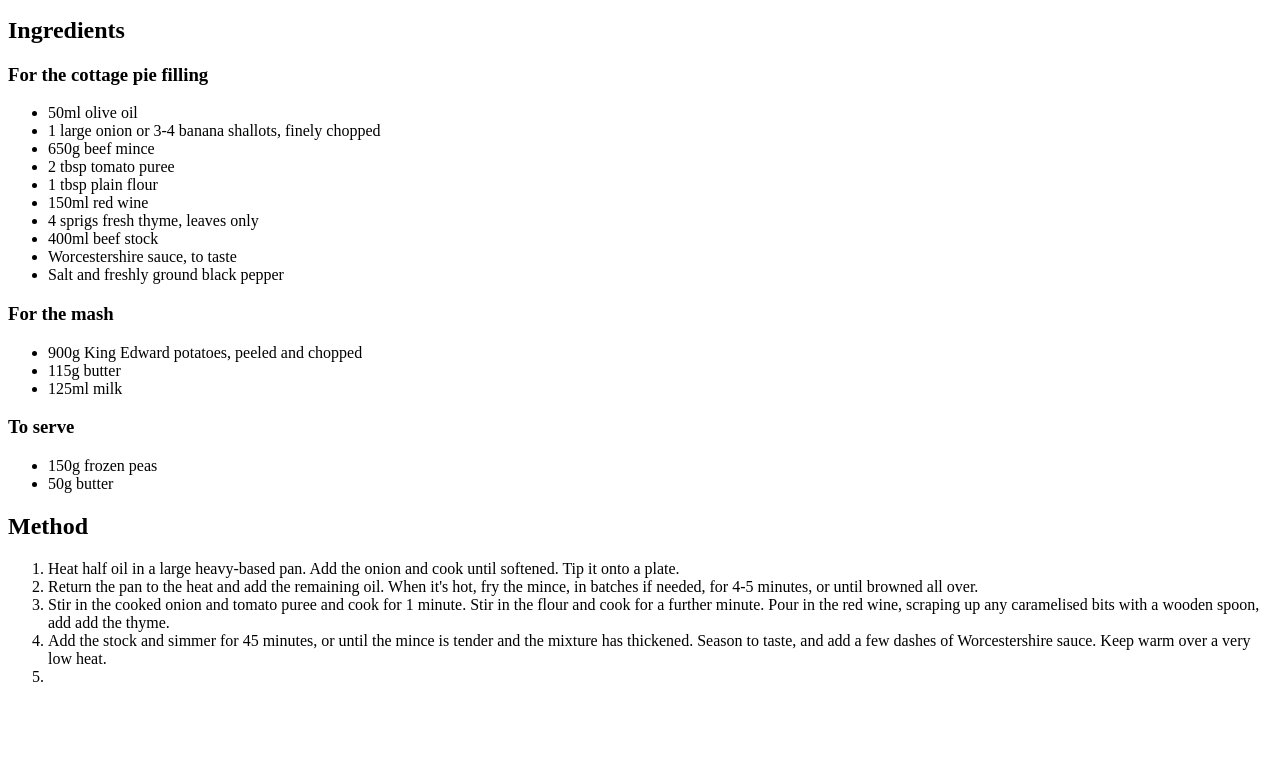
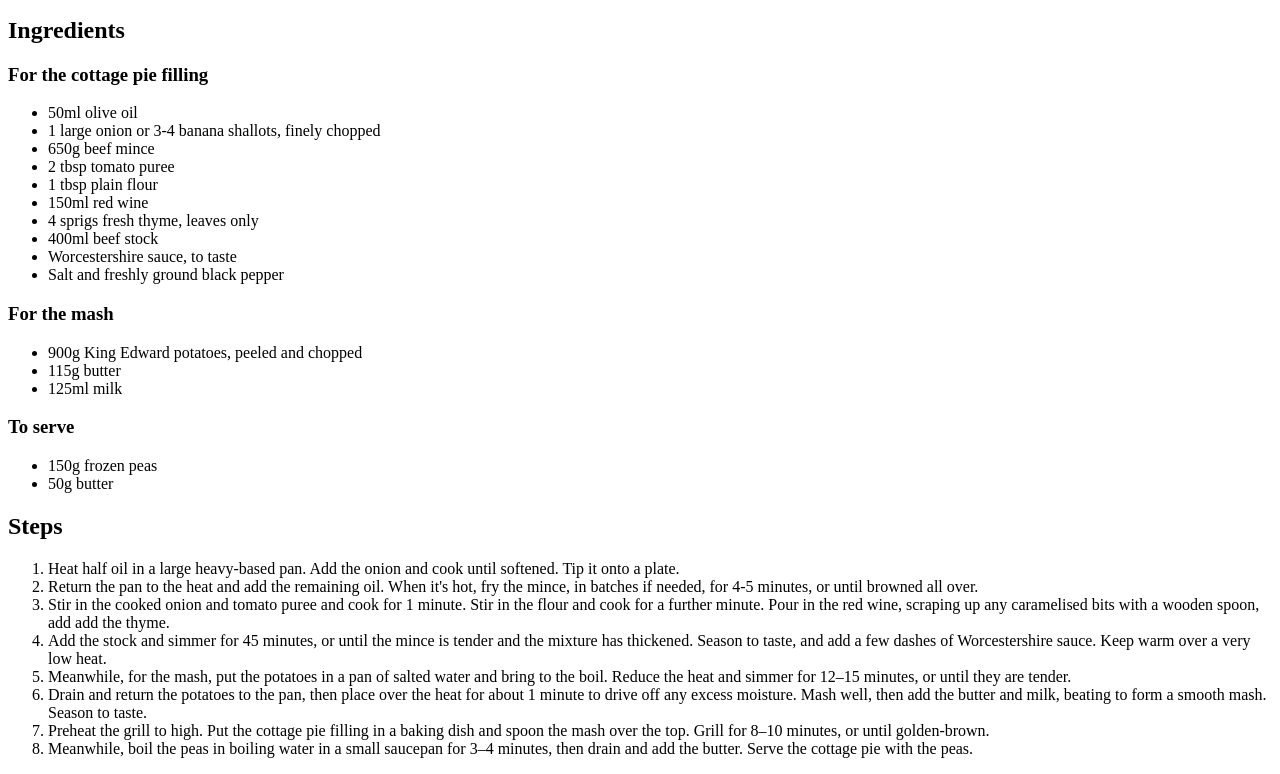
Before and after one commit to George-Hunter/odin-recipes, a plain HTML site: page recipes/cottage-pie.html in a window 1280 px wide. Shown: the part 1170-1944 px from the top of the page. Before the commit the page ends 1872 px from the top, so only its background shows below. Drawn offline with Linux system fonts and the light colour scheme.

Commit message:
Finished adding content to all pages

```diff
--- a/recipes/cottage-pie.html
+++ b/recipes/cottage-pie.html
@@ -52,7 +52,7 @@
         <li>50g butter</li>
     </ul>
 
-    <h2>Method</h2>
+    <h2>Steps</h2>
     <ol>
         <li>
             Heat half oil in a large heavy-based pan. Add the onion and cook until
@@ -73,7 +73,16 @@
             sauce. Keep warm over a very low heat.
         </li>
         <li>
-
+            Meanwhile, for the mash, put the potatoes in a pan of salted water and bring to the boil. Reduce the heat and simmer for 12–15 minutes, or until they are tender.
+        </li>
+        <li>
+            Drain and return the potatoes to the pan, then place over the heat for about 1 minute to drive off any excess moisture. Mash well, then add the butter and milk, beating to form a smooth mash. Season to taste.
+        </li>
+        <li>
+            Preheat the grill to high. Put the cottage pie filling in a baking dish and spoon the mash over the top. Grill for 8–10 minutes, or until golden-brown.
+        </li>
+        <li>
+            Meanwhile, boil the peas in boiling water in a small saucepan for 3–4 minutes, then drain and add the butter. Serve the cottage pie with the peas.
         </li>
     </ol>
 </body>
```
Also changed, not shown: index.html (+1 -0 lines).
